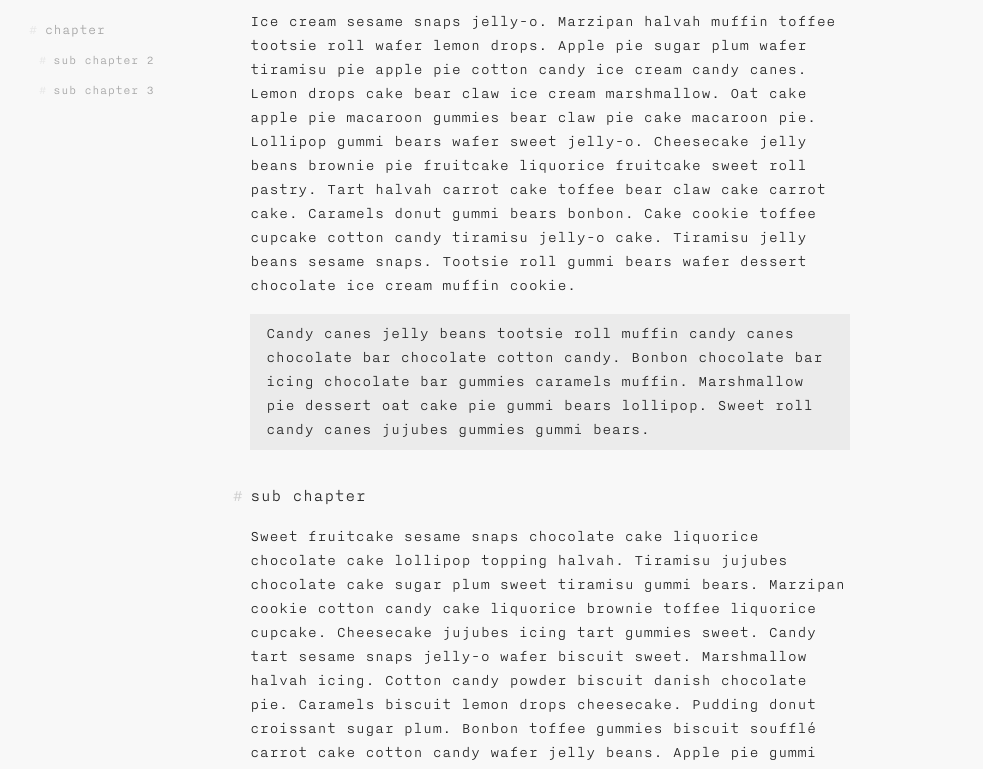
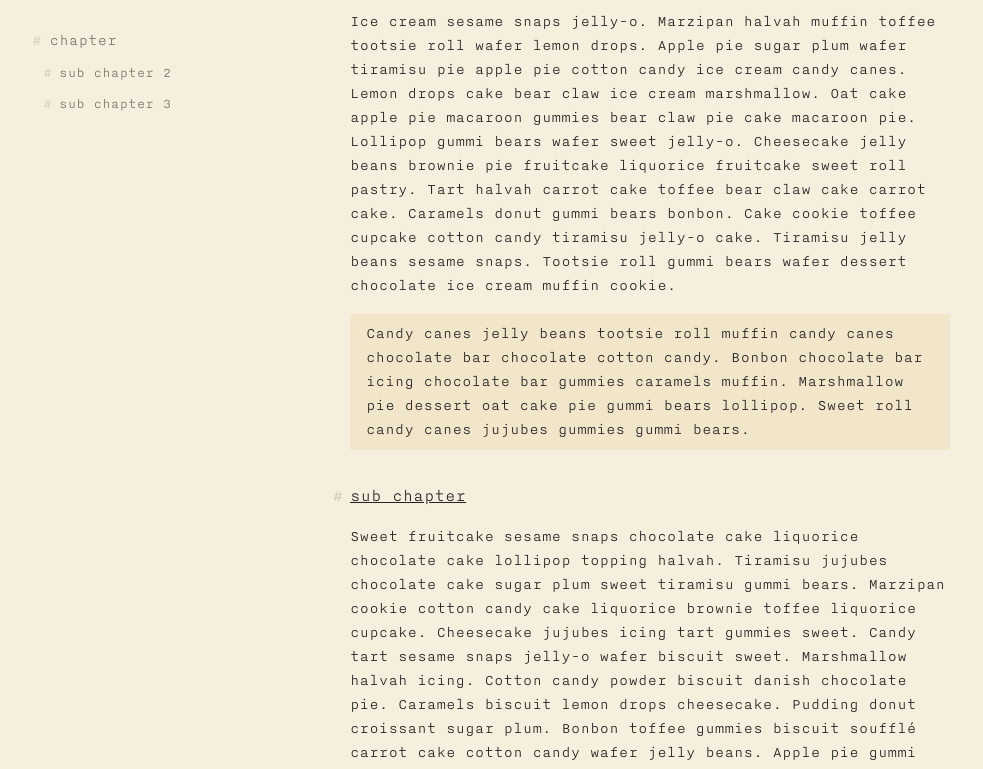
Before and after one commit to kvendrik/thoughts-on-code, a website: page index.html in a window 1280 px wide. Shown: the part 129-898 px from the top of the page, without its empty margins (0-983 px from the left). Drawn offline with Linux system fonts and the light colour scheme.

Commit message:
Enhances overall styling

```diff
--- a/assets_dev/sass/globals/_vars.scss
+++ b/assets_dev/sass/globals/_vars.scss
@@ -11,7 +11,8 @@ $size-s: .9em;
 
 $white: #fff;
 $base-color: #222;
-$bg-color: #f8f8f8;
+$bg-color: #F6EFDE;
+$accent: #EF4C50;
 
 $spacing-s: .5em;
 $spacing-m: 1em;
@@ -21,4 +22,4 @@ $spacing-xl: 3em;
 $headings-biggest-size: 2.6em;
 $headings-steps: 0.3;
 
-$sidebar-width: 200px;
+$sidebar-width: 250px;
--- a/assets_dev/sass/globals/document.scss
+++ b/assets_dev/sass/globals/document.scss
@@ -13,7 +13,7 @@ body {
 
 .container {
   width: 600px;
-  margin-left: $sidebar-width+50px;
+  margin-left: $sidebar-width+100px;
 }
 
 .chapter {
--- a/assets_dev/sass/globals/partials/sidebar.scss
+++ b/assets_dev/sass/globals/partials/sidebar.scss
@@ -4,7 +4,7 @@
   bottom: 0;
   left: 0;
 
-  font-size: $size-s;
+  //font-size: $size-s;
   padding-top: 4em;
 
   width: $sidebar-width;
@@ -25,25 +25,26 @@
 
     a {
       display: block;
-      opacity: .4;
+      opacity: .6;
 
+      color: $base-color;
       padding: $spacing-s $spacing-l;
 
       @include transition(opacity);
       text-decoration: none;
 
       &:hover {
-        opacity: .8;
+        opacity: 1;
 
         &:before {
-          opacity: .4;
+          opacity: .6;
         }
       }
 
       &:before {
         content: '#';
         margin-right: $spacing-s;
-        opacity: .2;
+        opacity: .3;
       }
     }
   }
--- a/assets_dev/sass/globals/typography.scss
+++ b/assets_dev/sass/globals/typography.scss
@@ -1,6 +1,11 @@
 h1,h2,h3,h4,h5,h6 {
   font-weight: $body-weight;
   margin-bottom: $spacing-m;
+  text-decoration: underline;
+
+  &:target {
+    color: $accent;
+  }
 }
 
 @for $i from 0 through 5 {
@@ -22,7 +27,7 @@ p {
 }
 
 a {
-  color: $base-color;
+  color: $accent;
 }
 
 a.a--h-anchor {
--- a/assets_dev/template.ejs
+++ b/assets_dev/template.ejs
@@ -2,7 +2,7 @@
 <html lang="en">
 <head>
     <meta charset="UTF-8">
-    <title>Docs</title>
+    <title>Thoughts on Code</title>
     <link rel="stylesheet" type="text/css" href="assets_public/css/main.min.css" />
 </head>
 <body>
```
Also changed, not shown: assets_public/css/main.min.css.
